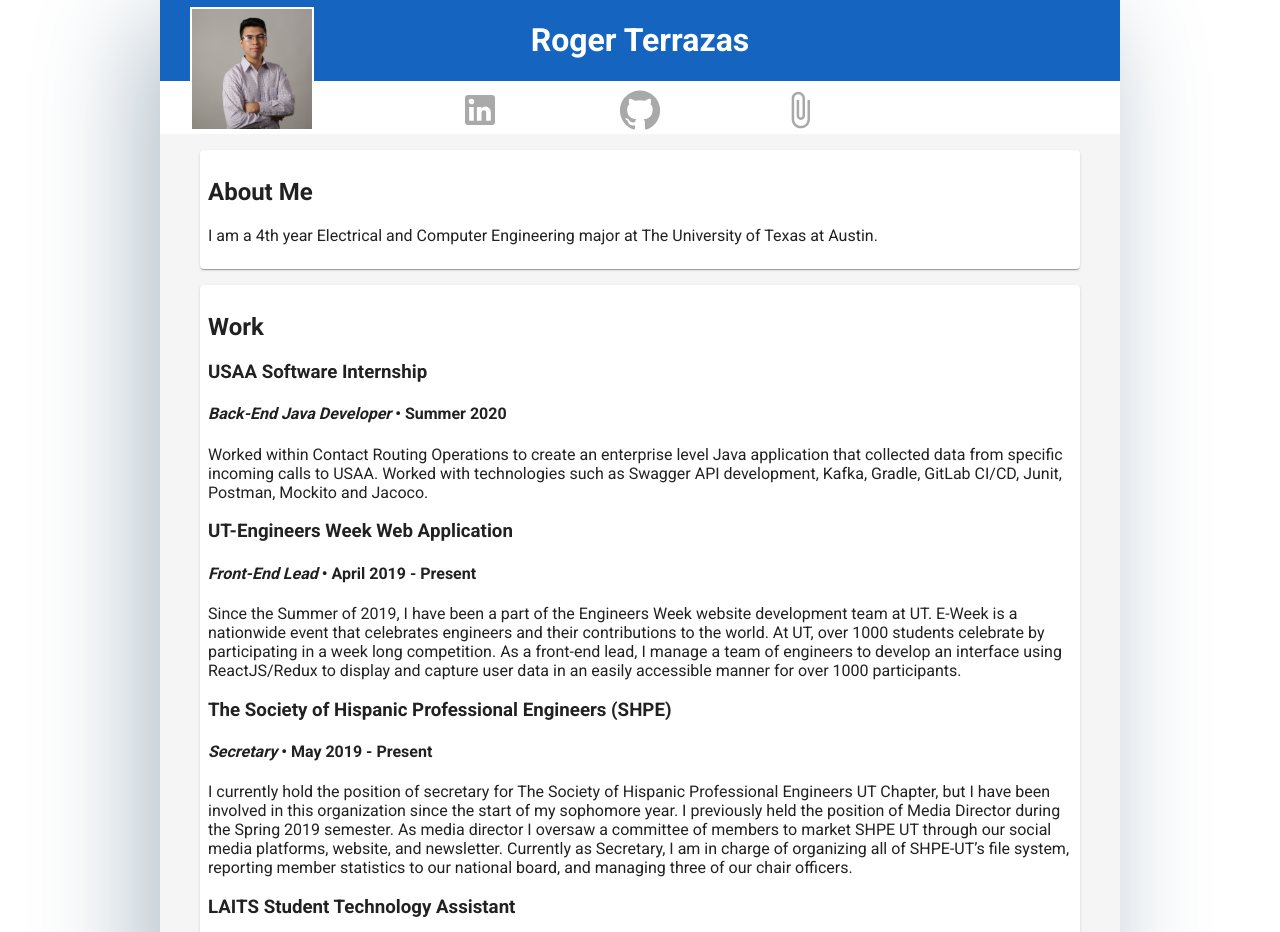
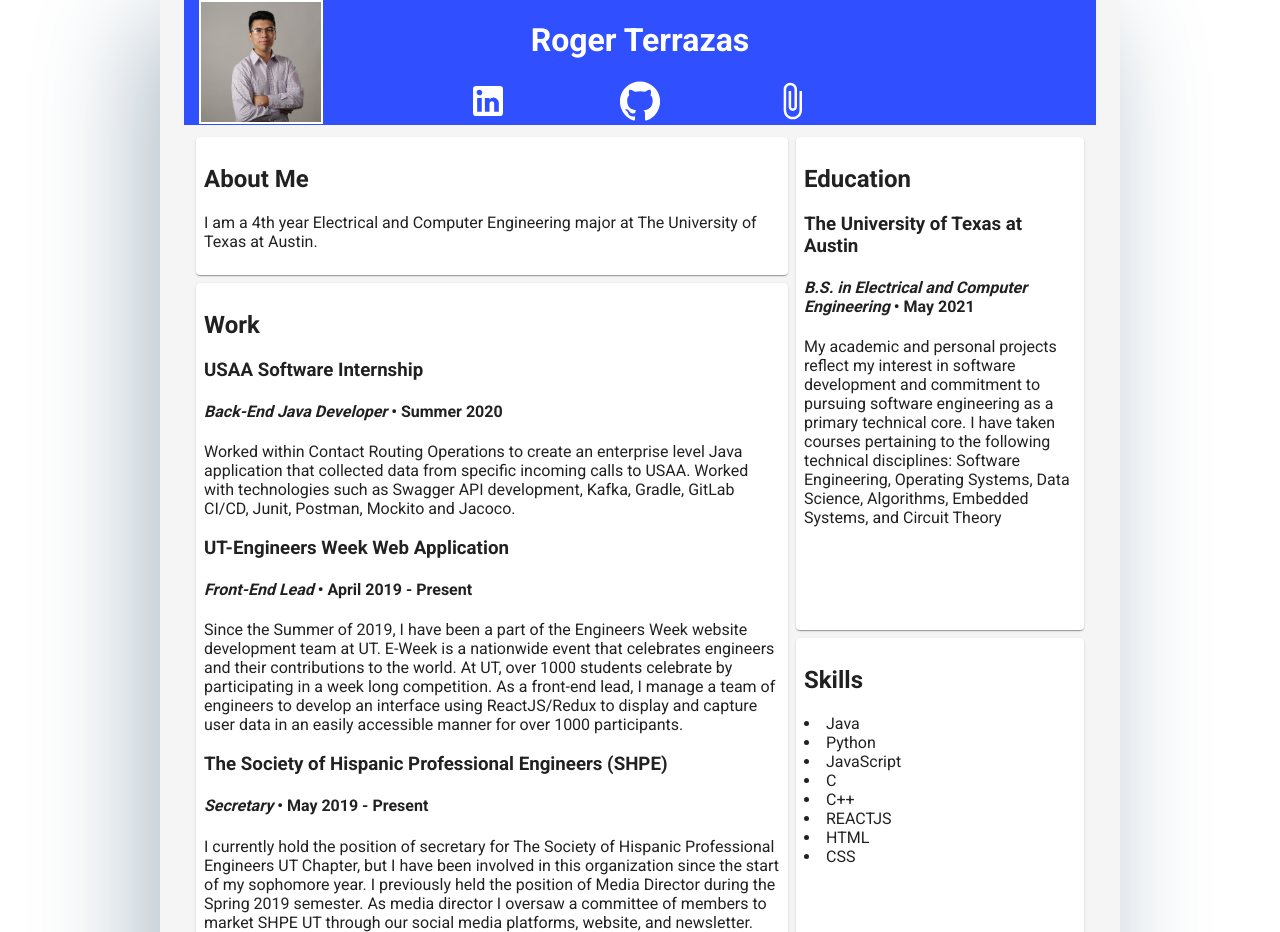
Before and after one commit to isabel-delafuente-website/resumeWebsite, a Gatsby site: page / in a window 1280 px wide. Shown: the top 932 px of the page. Built offline with nearby package versions, Linux system fonts and the light colour scheme; Gatsby itself is replaced by a stand-in of ours.

Commit message:
fixing grid

```diff
--- a/src/components/layout.css
+++ b/src/components/layout.css
@@ -40,12 +40,6 @@
     font-family: 'Roboto', sans-serif;
 }
 
-.MuiContainer-root {
-    padding-left: 0!important;
-    padding-right: 0!important;
-    box-shadow:-20px 20px 100px #b1bfca;
-}
-
 .home .header {
     justify-content: center!important;
     align-items: center!important;
@@ -55,31 +49,29 @@
 .home .header .links{
     justify-content: center!important;
     align-items: center!important;
-    background-color: #FFF;
-    padding-top: 1%;
 
 }
 
 .home  .resume-body{
     justify-content: center!important;
     align-items: center!important;
-    padding-bottom: 1%;
 }
 
-.home  .resume-body .MuiPaper-root{
-    padding: 1vh;
-    margin-top: 2vh;
+.home  .resume-body .row{
+    justify-content: center!important;
+    align-items: center!important;
 }
 
 .icon {
     font-size: 2.5rem !important;
-    color: darkgray;
+    color: white;
 }
+
 
 img {
     position: absolute;
-    top: 7px;
-    margin-left: 30px;
+    top: 0px;
+    margin-left: 15px;
 
     border: 2px solid white;
 }
--- a/src/components/layout.js
+++ b/src/components/layout.js
@@ -3,14 +3,18 @@
 import { Helmet } from 'react-helmet'
 import { Container } from '@material-ui/core'
 
+import {useStyle} from "../components/styles.js"
+
 export default function Layout({ children }) {
+  const classes = useStyle();
+
   return (
     <div className={"root c3-ligth"}>
       <Helmet>
         <link rel="stylesheet" href="https://fonts.googleapis.com/css?family=Roboto:300,400,500,700&display=swap" />
         <link rel="stylesheet" href="https://fonts.googleapis.com/icon?family=Material+Icons" />
       </Helmet>
-      <Container maxWidth="md" className="c3-light">
+      <Container maxWidth="md" className={classes.container}>
         {children}
       </Container>
     </div>
--- /dev/null
+++ b/src/components/paperWrapper.js
@@ -0,0 +1,16 @@
+import React from "react"
+import { Paper } from "@material-ui/core";
+
+import {useStyle} from "./styles.js"
+
+export default function PaperWrapper({ children }) {
+  const classes = useStyle();
+
+  return (
+    <Paper className={classes.paper}>
+      <div className={classes.innerPaper}>
+            {children}
+      </div>
+    </Paper>
+  )
+}
--- /dev/null
+++ b/src/components/styles.js
@@ -0,0 +1,34 @@
+import { makeStyles } from '@material-ui/core/styles';
+
+export const useStyle = makeStyles((theme) => ({
+    container : {
+        backgroundColor: "#F5F5F6",
+        boxShadow: "-20px 20px 100px #b1bfca",
+        flexGrow: 1,
+    },
+    header : {
+        backgroundColor: "#304ffe",
+        textAlign: "center",
+        color: "white",
+        width: "100%",
+    },
+    resumeBody : {
+
+    },
+    row : {
+        marginTop: theme.spacing(1),
+    },
+    item : {
+        width: "100%",
+        boxSizing: "border-box",
+    },
+
+    paper: {
+        height: "100%",
+        width: "100%",
+        boxSizing: "border-box",
+    },
+    innerPaper: {
+        padding: theme.spacing(1)
+    }
+  }));
--- a/src/pages/index.js
+++ b/src/pages/index.js
@@ -1,27 +1,28 @@
 import React from "react"
 import { graphql } from "gatsby"
 import Layout from "../components/layout"
-import { Grid, Paper } from "@material-ui/core";
-
+import { Grid } from "@material-ui/core";
+import PaperWrapper from "../components/paperWrapper";
 import LinkedInIcon from '@material-ui/icons/LinkedIn';
 import GitHubIcon from '@material-ui/icons/GitHub';
 import AttachFileIcon from '@material-ui/icons/AttachFile';
 
+import {useStyle} from "../components/styles.js"
 
 export default function Home({ data }) {
   const content = data.allContentYaml.edges[0].node;
+  const classes = useStyle();
 
   return (
   <Layout>
     <div className="home">
-      <img src={content.photo} width="120" height="120"/>
-
-      <Grid container spacing={0} className="header c1">
-        <Grid item xs={12}>
+      <img src={content.photo} alt="profile" width="120" height="120"/>
+      <Grid container justify="center">
+      <Grid item container spacing={0} className={classes.header} justify="center">
+        <Grid item xs={12} justify="center">
           <h1>{content.title}</h1>
         </Grid>
-        <Grid item xs={12} >
-          <Grid container spacing={0} className="links">
+        <Grid item container xs={12} className="links" justify="center">
           <Grid item xs={2}>
           <a href={content.linkedin}>
               <LinkedInIcon className="icon"/>
@@ -39,16 +40,19 @@
           </Grid>
         </Grid>
       </Grid>
-      </Grid>
-      <Grid container spacing={0} className="resume-body c3-light">
-        <Grid item xs={11} className="about">
-            <Paper>
+      <Grid container item className={classes.resumeBody} justify="center">
+        <Grid container item xs={12} className={classes.row} spacing={1} justify="center">
+          <Grid container item  xs={12} md={8} classname={classes.item} spacing={1}>
+            <Grid item  xs={12} >
+                <PaperWrapper>
+                  <div>
                   <h2>About Me</h2>
                   <p>{content.about}</p>
-            </Paper>
+                  </div>
+                </PaperWrapper>
             </Grid>
-        <Grid item xs={11} className="work ">
-          <Paper>
+            <Grid item xs={12} classname={classes.item}>
+              <PaperWrapper>
                 <h2>Work</h2>
                 {content.work.map((job, index) => (
                   <div>
@@ -57,10 +61,12 @@
                   <p>{job.content}</p>
                   </div>
                 ))}
-          </Paper>
+              </PaperWrapper>
             </Grid>
-        <Grid item xs={11} className="education">
-          <Paper>
+          </Grid>
+          <Grid container item  xs={12} md={4} spacing={1} classname={classes.item} alignItems="stretch">
+            <Grid item xs={12} className="education" alignItems="stretch">
+              <PaperWrapper>
                 <h2>Education</h2>
                 {content.education.map((school, index) => (
                   <div>
@@ -69,20 +75,30 @@
                   <p>{school.content}</p>
                   </div>
                 ))}
-          </Paper>
+              </PaperWrapper>
             </Grid>
-        <Grid item xs={11}>
-          <Paper>
+            <Grid item  xs={12} >
+              <PaperWrapper>
                 <h2>Skills</h2>
                 {content.skills.map((skill, index) => (
                   <div>
                   <li>{skill.name}</li>
                   </div>
                 ))}
-          </Paper>
+              </PaperWrapper>
+            </Grid>
+            <Grid item className={classes.item}>
+              <PaperWrapper>
+                <h2>Contact</h2>
+                <p>{content.email}</p>
+                <p>{content.phone}</p>
+                <p>{content.address}</p>
+              </PaperWrapper>
             </Grid>
           </Grid>
-
+        </Grid>
+      </Grid>
+      </Grid>
     </div>
   </Layout>
   )
@@ -94,7 +110,9 @@
       edges {
         node {
           about
-          contact
+          email
+          phone
+          address
           facebook
           id
           linkedin
```
Also changed, not shown: static/admin/config.yml (+10 -1 lines). Lines whose indentation alone changed are shown as unchanged.
